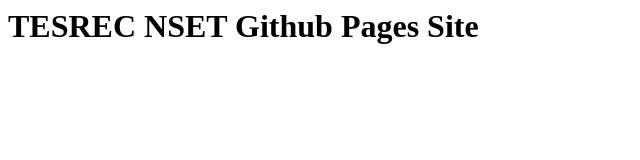
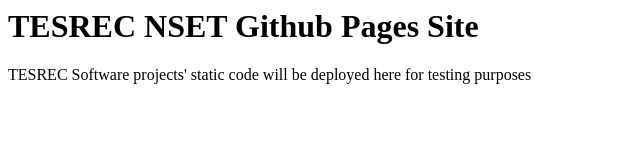
Before and after one commit to tesrec-nset/tesrec-nset.github.io, a plain HTML site: page index.html in a window 1280 px wide. Shown: the whole page, without its empty margins (0-640 px from the left). Drawn offline with Linux system fonts and the light colour scheme.

Commit message:
Update index.html

```diff
--- a/index.html
+++ b/index.html
@@ -1 +1,4 @@
 <h1>TESREC NSET Github Pages Site</h1>
+<p>
+  TESREC Software projects' static code will be deployed here for testing purposes
+</p>
```
